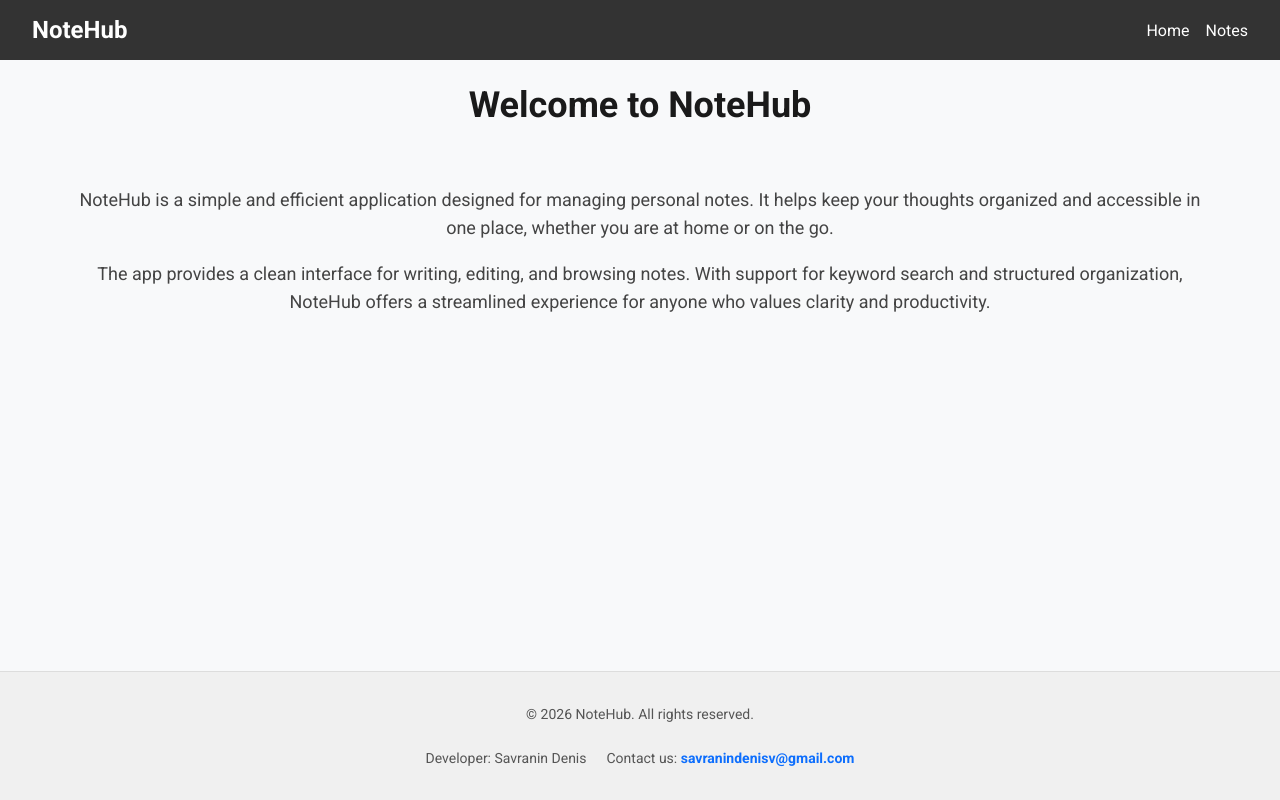
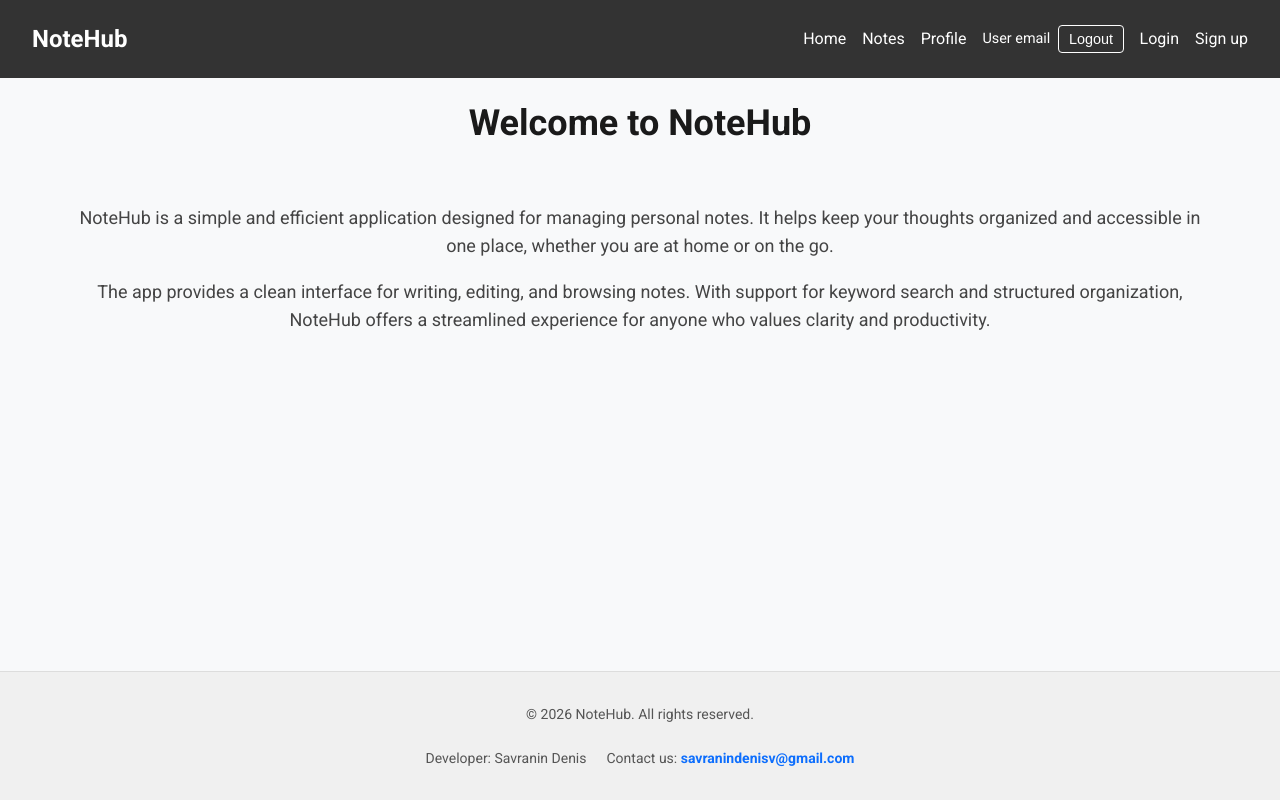
Before and after one commit to Savranin-Denis/09-auth, a Next.js app: page / in a window 1280 px wide. Built offline with nearby package versions, Linux system fonts and the light colour scheme.

Commit message:
add authnavigation

```diff
--- a/components/App/App.tsx
+++ b/components/App/App.tsx
@@ -1,4 +1,5 @@
-import { fetchNotes } from "@/lib/api";
+"use client";
+
 import css from "./App.module.css";
 import { keepPreviousData, useQuery } from "@tanstack/react-query";
 import { useEffect, useState } from "react";
@@ -9,6 +10,7 @@ import Pagination from "../Pagination/Pagination";
 import Loader from "../Loader/Loader";
 import ErrorMessage from "../ErrorMessage/ErrorMessage";
 import NoteList from "../NoteList/NoteList";
+import { fetchNotes } from "@/lib/api/clientApi";
 
 export default function App() {
   const [searchInput, setSearchInput] = useState("");
--- /dev/null
+++ b/components/AuthNavigation/AuthNavigation.module.css
@@ -0,0 +1,38 @@
+.userEmail {
+  color: white;
+  margin-right: 0.5rem;
+  font-size: 0.9rem;
+}
+
+.logoutButton {
+  background: transparent;
+  border: 1px solid white;
+  color: white;
+  padding: 0.3rem 0.6rem;
+  border-radius: 4px;
+  cursor: pointer;
+  font-size: 0.9rem;
+  transition:
+    background-color 0.3s ease,
+    color 0.3s ease;
+}
+
+.logoutButton:hover {
+  background-color: white;
+  color: #333;
+}
+
+.navigationItem {
+  display: flex;
+  align-items: center;
+}
+
+.navigationLink {
+  text-decoration: none;
+  color: white;
+  font-size: 1rem;
+}
+
+.navigationLink:hover {
+  color: #ddd;
+}
--- /dev/null
+++ b/components/AuthNavigation/AuthNavigation.tsx
@@ -0,0 +1,33 @@
+import Link from "next/link";
+import css from "./AuthNavigation.module.css";
+
+const AuthNavigation = () => {
+  return (
+    <>
+      <li className={css.navigationItem}>
+        <Link href="/profile" prefetch={false} className={css.navigationLink}>
+          Profile
+        </Link>
+      </li>
+
+      <li className={css.navigationItem}>
+        <p className={css.userEmail}>User email</p>
+        <button className={css.logoutButton}>Logout</button>
+      </li>
+
+      <li className={css.navigationItem}>
+        <Link href="/sign-in" prefetch={false} className={css.navigationLink}>
+          Login
+        </Link>
+      </li>
+
+      <li className={css.navigationItem}>
+        <Link href="/sign-up" prefetch={false} className={css.navigationLink}>
+          Sign up
+        </Link>
+      </li>
+    </>
+  );
+};
+
+export default AuthNavigation;
--- a/components/Header/Header.tsx
+++ b/components/Header/Header.tsx
@@ -1,5 +1,6 @@
 import Link from "next/link";
 import css from "./Header.module.css";
+import AuthNavigation from "../AuthNavigation/AuthNavigation";
 
 const Header = () => {
   return (
@@ -19,6 +20,7 @@ const Header = () => {
               Notes
             </Link>
           </li>
+          <AuthNavigation />
         </ul>
       </nav>
     </header>
--- a/components/Modal/Modal.tsx
+++ b/components/Modal/Modal.tsx
@@ -1,3 +1,5 @@
+"use client";
+
 import css from "./Modal.module.css";
 import { createPortal } from "react-dom";
 import React, { useEffect } from "react";
```
